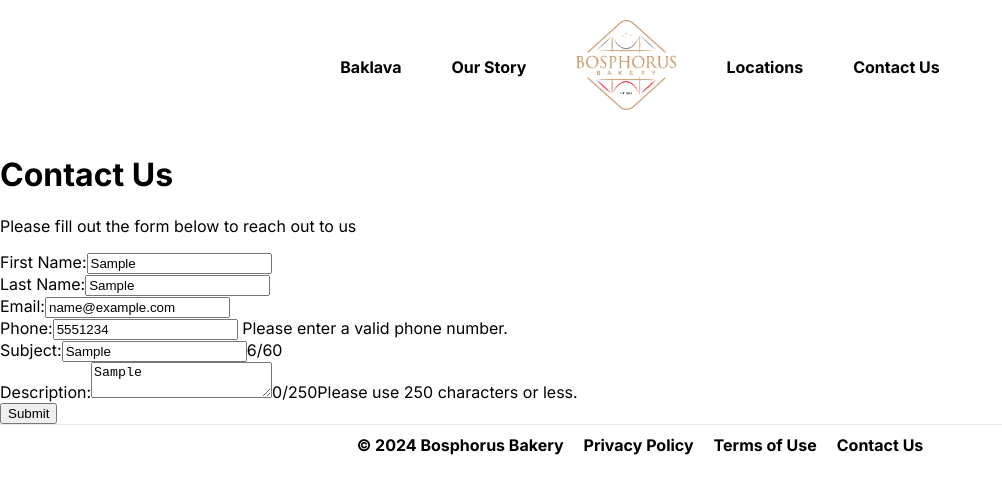
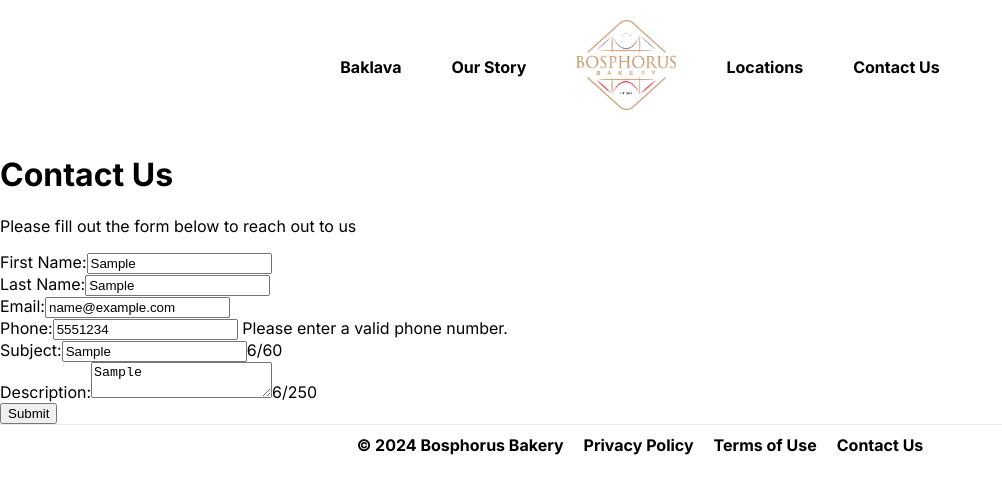
Before and after one commit to Bosphorus-Bakery/website, a Next.js app: page /contact in a window 1280 px wide. Both pictures are taken after typing "Sample", "Sample", "name@example.com", "5551234", "Sample", "Sample" into the empty fields and a click on the button "Submit". Shown: the top 494 px of the page, without its empty margins (0-1002 px from the left). Built offline with nearby package versions, Linux system fonts and the light colour scheme.

Commit message:
Consolidate error message and regex logic

```diff
--- a/src/components/Contact/ContactForm.tsx
+++ b/src/components/Contact/ContactForm.tsx
@@ -1,12 +1,12 @@
 "use client";
 import type { PayloadAction } from '@reduxjs/toolkit';
-import { useAppSelector, useAppDispatch, setFirstName, toggleFirstNameError, setLastName, toggleLastNameError, setEmail, toggleEmailError, setPhone, togglePhoneError, setSubject, toggleSubjectError, setSubjectCounter, setDescription, toggleDescriptionError, setDescriptionCounter, submitForm, clearError } from '@/lib';
-import { nameRegex, emailRegex, phoneRegex, subjectRegex, descriptionRegex } from '@/components/Contact/Regex';
-
+import { useAppSelector, useAppDispatch, setFirstName, toggleFirstNameError, setLastName, toggleLastNameError, setEmail, toggleEmailError, setPhone, togglePhoneError, setSubject, toggleSubjectError, setSubjectCounter, setDescription, toggleDescriptionError, setDescriptionCounter, toggleRequiredError } from '@/lib';
+import { nameRegex, emailRegex, phoneRegex, subjectRegex, descriptionRegex } from '@/components/Contact';
+import { NameError, EmailError, PhoneError, SubjectError, DescriptionError, RequiredError } from '@/components/Contact';
 const ContactForm = () => {
 
-  // Get values from state object
-  const { firstName, firstNameError, lastName, lastNameError, email, emailError, phone, phoneError, subject, subjectError, subjectCounter, description, descriptionError, descriptionCounter, isSubmitting, error } = useAppSelector((state) => state.contactForm);
+  // To access values from state object
+  const { firstName, firstNameError, lastName, lastNameError, email, emailError, phone, phoneError, subject, subjectError, subjectCounter, description, descriptionError, descriptionCounter } = useAppSelector((state) => state.contactForm);
   const dispatch = useAppDispatch();
 
   // Generic function to handle form field's validation and state
@@ -29,111 +29,31 @@ const ContactForm = () => {
     }
   }
 
-  // // Function that validates and updates firstName state
-  // const handleFirstName = (firstNameValue: string) => {
-  //   if (nameRegex.test(firstNameValue)) { // If firstName input is valid then updates firstName state
-  //     dispatch(setFirstName(firstNameValue));
-  //     if (firstNameError) { // Toggles off firstName error
-  //       dispatch(toggleFirstNameError());
-  //     }
-  //   } else { // If firstName input is invalid then toggle on firstNameError
-  //     if (!firstNameError) {
-  //       dispatch(toggleFirstNameError());
-  //     }
-  //   }
-  // }  // Function that validates and updates lastName state
-  // const handleLastName = (lastNameValue: string) => {
-  //   if (nameRegex.test(lastNameValue)) { // If lastName input is valid then updates lastName state
-  //     dispatch(setLastName(lastNameValue));
-  //     if (lastNameError) { // Toggles off lastName error
-  //       dispatch(toggleLastNameError());
-  //     }
-  //   } else { // If lastName input is invalid then toggle on lastNameError
-  //     if (!lastNameError) {
-  //       dispatch(toggleLastNameError());
-  //     }
-  //   }
-  // } // Function that validates and updates email state
-  // const handleEmail = (emailValue: string) => {
-  //   if (emailRegex.test(emailValue)) {
-  //     dispatch(setEmail(emailValue));
-  //     if (emailError) {
-  //       dispatch(toggleEmailError());
-  //     }
-  //   } else { // If email input is invalid then toggle error
-  //     if (!emailError) {
-  //       dispatch(toggleEmailError());
-  //     }
-  //   }
-  // }
-
-  // // Function that validates and updates phone state
-  // const handlePhone = (phoneValue: string) => {
-  //   if (phoneRegex.test(phoneValue)) {
-  //     dispatch(setPhone(phoneValue));
-  //     if (phoneError) {
-  //       dispatch(togglePhoneError());
-  //     }
-  //   } else { // If phone input is invalid then toggle error
-  //     if (!phoneError) {
-  //       dispatch(togglePhoneError());
-  //     }
-  //   }
-  // }
-
-  // Function that tracks subject character count as user inputs
-  const handleSubjectCounter = (e: React.FormEvent<HTMLInputElement>) => {
-    console.log('handleSubjectCount called')
-    const subjectLength =  e.currentTarget.value.length;
-    dispatch(setSubjectCounter(subjectLength));
-  }
-
-  // Error message for first and last name field
-  const NameError = () => {
-    return (
-      <span>
-        Only letters and accented characters allowed.
-      </span>
-    )
-  } // Error message for email field
-  const EmailError = () => {
-    return (
-      <span>
-        Please enter a valid email address.
-      </span>
-    )
-  } // Error message for phone number field
-  const PhoneError = () => {
-    return (
-      <span>
-        Please enter a valid phone number.
-      </span>
-    )
-  }
-  const SubjectError = () => {
-    return (
-      <span>
-        Please use 60 characters or less.
-      </span>
-    )
-  }
-  const DescriptionError = () => {
-    return (
-      <span>
-        Please use 250 characters or less.
-      </span>
-    )
-  }
+  // Displays subject character count
   const SubjectCounter = () => {
     return (
       <span>{subjectCounter}/60</span>
     )
   }
+  // Displays description character count
   const DescriptionCounter = () => {
     return (
       <span>{descriptionCounter}/250</span>
     )
   }
+
+  // Function that tracks subject character count as user inputs
+  const handleSubjectCounter = (e: React.FormEvent<HTMLInputElement>) => {
+    const subjectLength =  e.currentTarget.value.length;
+    dispatch(setSubjectCounter(subjectLength));
+  }
+
+  // Function that tracks description character count as user inputs
+  const handleDescriptionCounter = (e: React.FormEvent<HTMLTextAreaElement>) => {
+    const descriptionLength =  e.currentTarget.value.length;
+    dispatch(setDescriptionCounter(descriptionLength));
+  }
+
   // Custom interface to type each form field
   interface FormElements extends HTMLFormControlsCollection { // HTMLFormControlsCollection represents all the form controls
     firstName: HTMLInputElement;
@@ -141,12 +61,14 @@ const ContactForm = () => {
     email: HTMLInputElement;
     phone: HTMLInputElement;
     subject: HTMLInputElement;
-    description: HTMLInputElement;
+    description: HTMLTextAreaElement;
   }
   // Function that handles form submission
   const handleSubmit = (e: React.FormEvent<HTMLFormElement>) => {
     e.preventDefault();
+
     const form = e.currentTarget.elements as FormElements // Forms constant represents all fields
+
     // Extract values from each field
     const firstNameValue = form.firstName.value; // Value property comes from HTMLInputElement type
     const lastNameValue = form.lastName.value;
@@ -154,13 +76,24 @@ const ContactForm = () => {
     const phoneValue = form.phone.value;
     const subjectValue = form.phone.value;
     const descriptionValue = form.phone.value;
-    // Execute field handling function for all fields
+
+    // Update each field's state
     handleField(firstNameValue, nameRegex, firstNameError, setFirstName, toggleFirstNameError);
     handleField(lastNameValue, nameRegex, lastNameError, setLastName, toggleLastNameError);
     handleField(emailValue, emailRegex, emailError, setEmail, toggleEmailError);
     handleField(phoneValue, phoneRegex, phoneError, setPhone, togglePhoneError);
     handleField(subjectValue, subjectRegex, subjectError, setSubject, toggleSubjectError);
     handleField(descriptionValue, descriptionRegex, descriptionError, setDescription, toggleDescriptionError);
+
+    /* Once a user clicks submit:
+    Each field's value is grabbed, validated, and used to update the state if passed regex
+    When to check if fields are empty?
+
+
+
+
+    */
+
   }
 
   return (
@@ -217,9 +150,10 @@ const ContactForm = () => {
         <textarea
           id="description"
           name="description"
+          onChange={handleDescriptionCounter}
         />
         <DescriptionCounter></DescriptionCounter>
-        {DescriptionError ? (<DescriptionError></DescriptionError>) : null}
+        {descriptionError ? (<DescriptionError></DescriptionError>) : null}
       </div>
       <div>
         <button
--- /dev/null
+++ b/src/components/Contact/ErrorMessage.tsx
@@ -0,0 +1,44 @@
+// Error message for first and last name field
+export const NameError = () => {
+  return (
+    <span>
+      Only letters and accented characters allowed.
+    </span>
+  )
+} // Error message for email field
+export const EmailError = () => {
+  return (
+    <span>
+      Please enter a valid email address.
+    </span>
+  )
+} // Error message for phone number field
+export const PhoneError = () => {
+  return (
+    <span>
+      Please enter a valid phone number.
+    </span>
+  )
+}
+export const SubjectError = () => {
+  return (
+    <span>
+      Please use 60 characters or less.
+    </span>
+  )
+}
+export const DescriptionError = () => {
+  return (
+    <span>
+      Please use 250 characters or less.
+    </span>
+  )
+}
+
+export const RequiredError = () => {
+  return (
+    <span>
+      Please fill all required fields.
+    </span>
+  )
+}
--- /dev/null
+++ b/src/components/Contact/index.ts
@@ -0,0 +1,2 @@
+export * from './Regex';
+export * from './ErrorMessage';
--- a/src/lib/features/contactFormSlice.ts
+++ b/src/lib/features/contactFormSlice.ts
@@ -17,8 +17,7 @@ const initialState: ContactFormState = {
   description: '',
   descriptionError: false,
   descriptionCounter: 0,
-  isSubmitting: false,
-  error: null
+  requiredError: true
 };
 
 const contactFormSlice = createSlice({
@@ -70,30 +69,11 @@ const contactFormSlice = createSlice({
     setDescriptionCounter: (state, action: PayloadAction<number>) => {
       state.descriptionCounter = action.payload;
     },
-    submitForm: (state) => {
-      state.isSubmitting = true;
-    },
-    submitFormSuccess: (state) => {
-      state.isSubmitting = false;
-      state.error = null;
-
-      // Clear form fields after successful form submission
-      state.firstName = '';
-      state.lastName = '';
-      state.email = '';
-      state.phone = '';
-      state.subject = '';
-      state.description = '';
-    },
-    submitFormFailure: (state, action: PayloadAction<string>) => {
-      state.isSubmitting = false;
-      state.error = action.payload;
-    },
-    clearError: (state) => {
-      state.error = null;
-    },
+    toggleRequiredError: (state) => {
+      state.requiredError = !state.requiredError;
+    }
   },
 });
 
-export const { setFirstName, toggleFirstNameError, setLastName, toggleLastNameError, setEmail, toggleEmailError, setPhone, togglePhoneError, setSubject, toggleSubjectError, setSubjectCounter, setDescription, toggleDescriptionError, setDescriptionCounter, submitForm, submitFormSuccess, clearError } = contactFormSlice.actions;
+export const { setFirstName, toggleFirstNameError, setLastName, toggleLastNameError, setEmail, toggleEmailError, setPhone, togglePhoneError, setSubject, toggleSubjectError, setSubjectCounter, setDescription, toggleDescriptionError, setDescriptionCounter, toggleRequiredError } = contactFormSlice.actions;
 export const contactFormReducer = contactFormSlice.reducer;
--- a/src/types/sliceTypes.ts
+++ b/src/types/sliceTypes.ts
@@ -21,6 +21,5 @@ export interface ContactFormState {
   description: string;
   descriptionError: boolean;
   descriptionCounter: number;
-  isSubmitting: boolean;
-  error: string | null;
+  requiredError: boolean;
 }
```
Also changed, not shown: src/components/Contact/Regex.tsx (line endings or trailing spaces).
